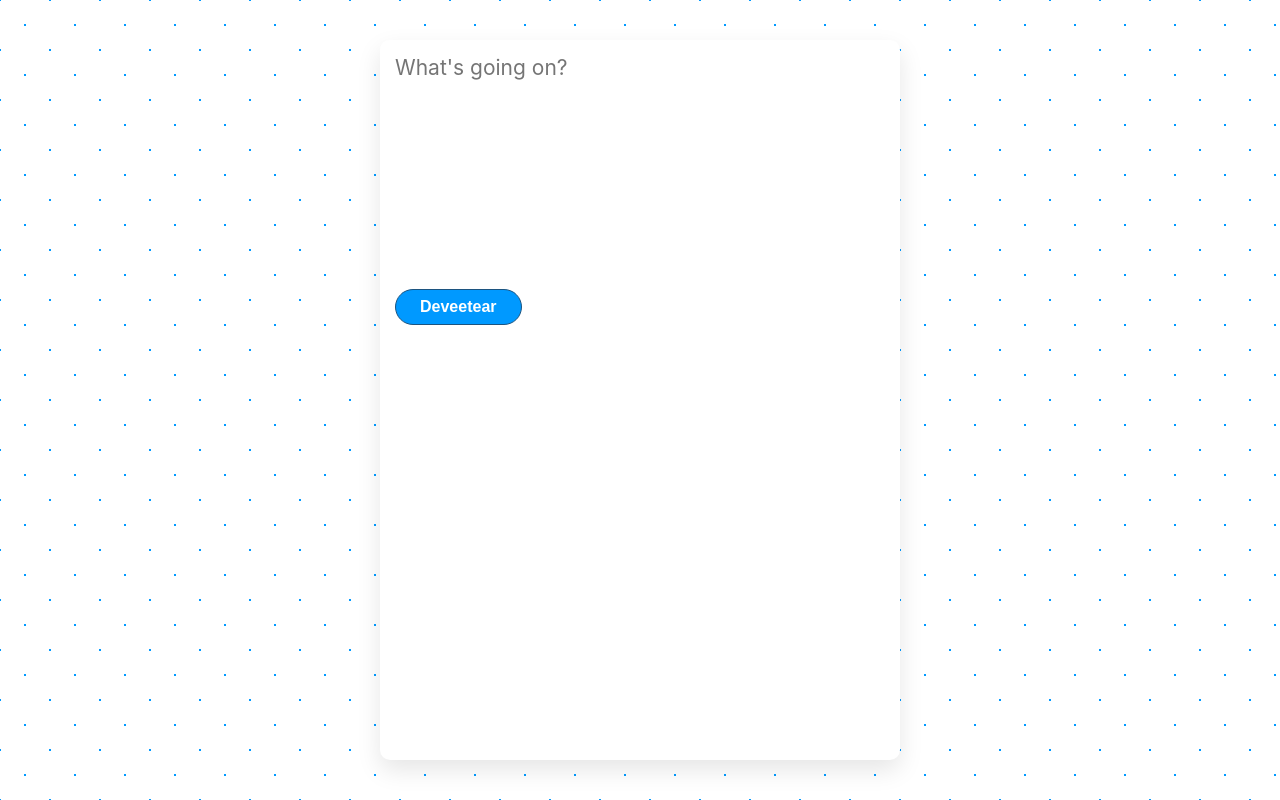
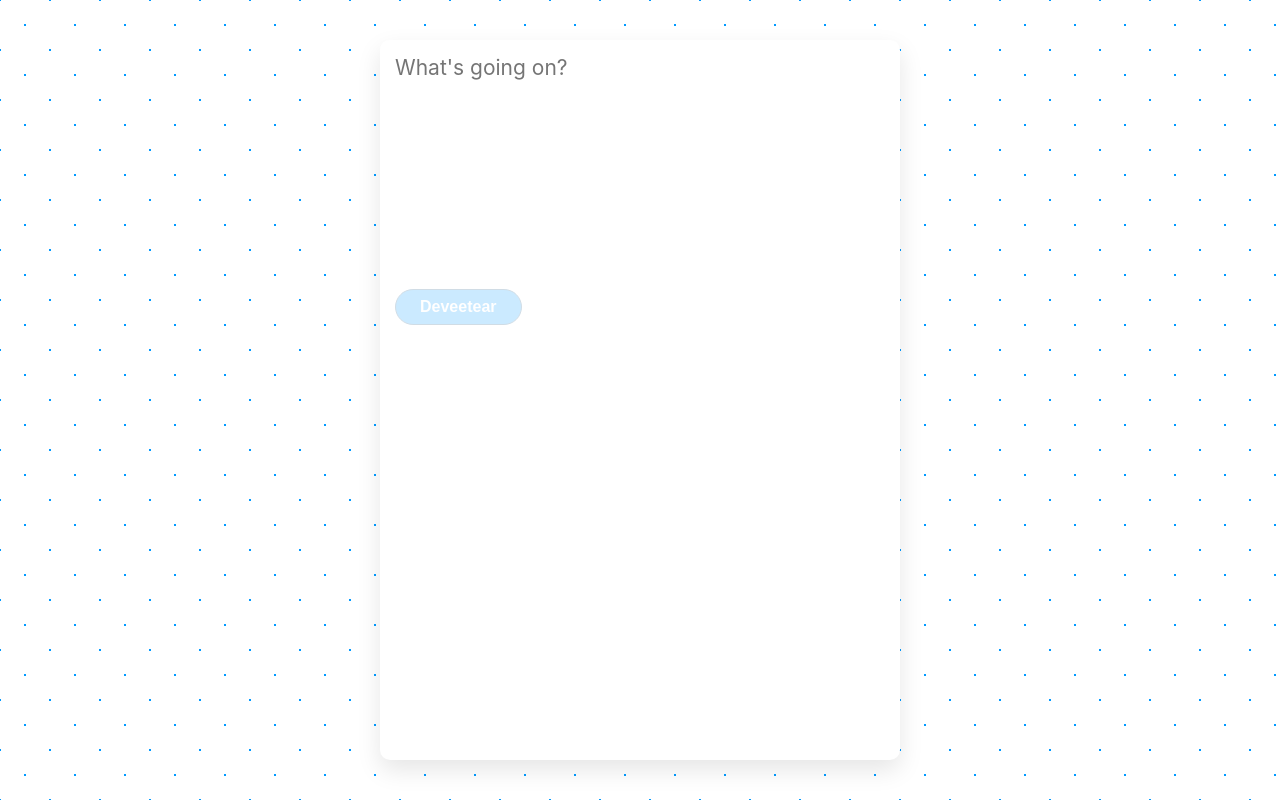
Before and after one commit to DaniRdz/Devtter-NextJs, a Next.js app: page /compose/deveet in a window 1280 px wide. Built offline with nearby package versions, Linux system fonts and the light colour scheme; no server answers; sample sign-in values are in the browser's storage.

Commit message:
added some styles in btn for disable component

```diff
--- a/components/botton/index.js
+++ b/components/botton/index.js
@@ -1,9 +1,13 @@
 import buttonStyles from "styles/Button.module.css";
 
-export default function Button({ children, onClick }) {
+export default function Button({ children, onClick, disabled }) {
   return (
     <>
-      <button className={buttonStyles.btn} onClick={onClick}>
+      <button
+        disabled={disabled}
+        className={buttonStyles.btn}
+        onClick={onClick}
+      >
         {children}
       </button>
     </>
--- a/pages/compose/deveet/index.js
+++ b/pages/compose/deveet/index.js
@@ -1,3 +1,5 @@
+import { useState } from "react";
+
 import AppLayout from "components/appLayout";
 import Botton from "components/botton";
 
@@ -7,15 +9,28 @@ import styles from "styles/ComposeDeveet.module.css";
 
 export default function ComposeDeveet() {
   const user = useUser();
+  const [message, setMessage] = useState("");
+
+  const handleChange = (event) => {
+    const { value } = event.target;
+    setMessage(value);
+  };
+
+  const handleSubmit = (event) => {
+    event.preventDefault();
+    console.log("holi", message);
+  };
   return (
     <AppLayout>
-      <form>
+      <form onSubmit={handleSubmit}>
         <textarea
           className={styles.deveetTextarea}
           placeholder="What's going on?"
+          value={message}
+          onChange={handleChange}
         ></textarea>
         <div className={styles.btn}>
-          <Botton>Deveetear</Botton>
+          <Botton disabled={message.length === 0}>Deveetear</Botton>
         </div>
       </form>
     </AppLayout>
--- a/styles/Button.module.css
+++ b/styles/Button.module.css
@@ -8,7 +8,19 @@
   padding: 8px 24px;
   transition: opacity 0.3s ease;
   border: 1px solid var(--Secondary);
+  user-select: none;
+}
+.btn:disabled {
+  opacity: 0.2;
+  pointer-events: none;
 }
 .btn:hover {
-    opacity: .7;
+  opacity: 0.7;
 }
+
+.btn:focus {
+  outline: none;
+}
+.btn:active {
+  transform: translateY(2px);
+}
```
Lines whose indentation alone changed are shown as unchanged.
